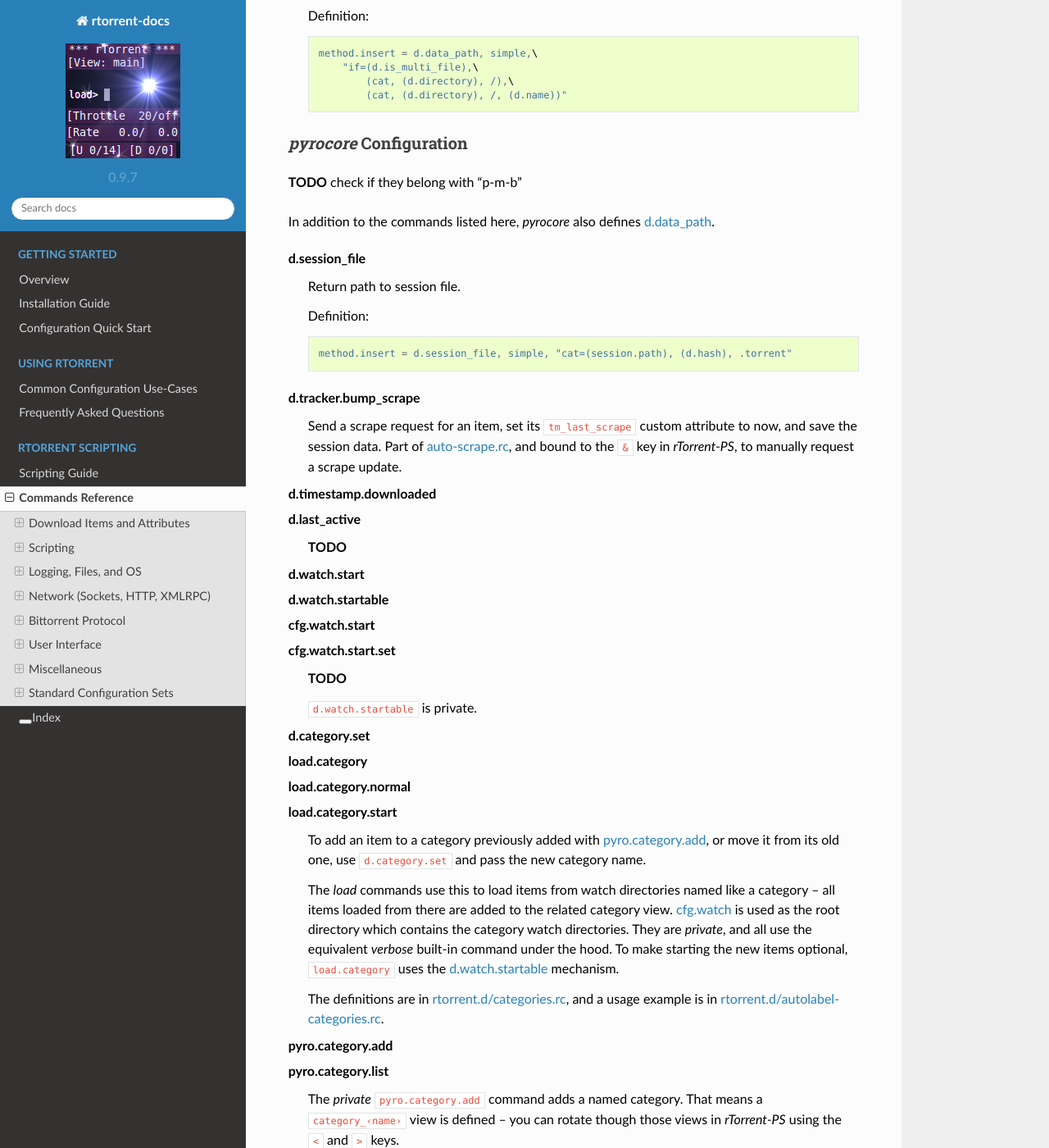
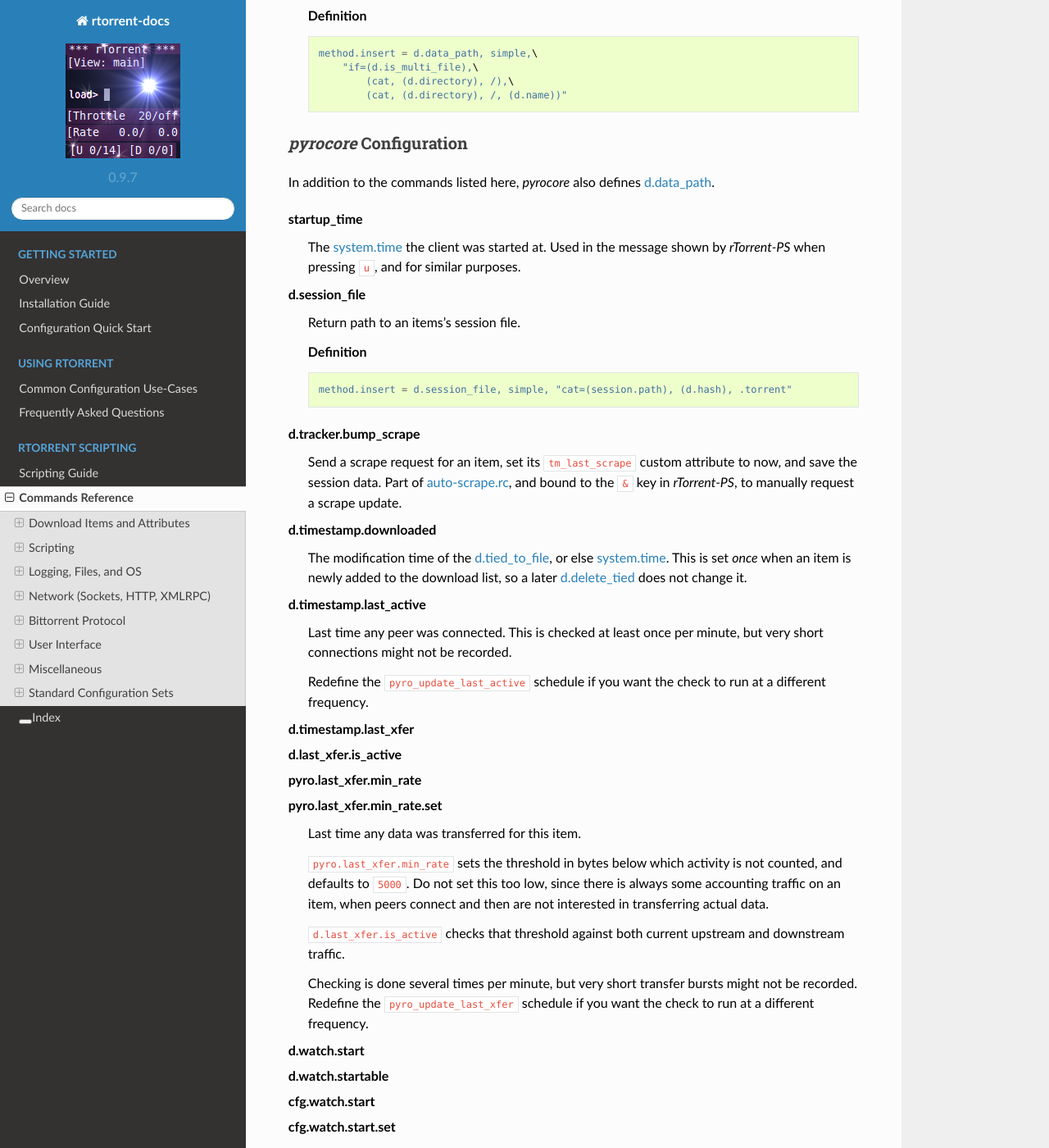
Before and after one commit to rtorrent-community/rtorrent-docs, a Sphinx documentation site: the page built from docs/cmd-ref.rst, in a window 1280 px wide and 1400 px high, scrolled down 91079 px. Shown: the whole window at 82% size. Built offline with Sphinx 7.4.7 and the Read the Docs theme 2.0.0, drawn with Linux system fonts in a browser that asks for light colours; some of the changed text lies outside the part shown.

Commit message:
add docs for some 'pyrocore' commands

```diff
--- a/docs/include-cmd-stdcfg.rst
+++ b/docs/include-cmd-stdcfg.rst
@@ -70,18 +70,22 @@ See :ref:`config-deconstructed` for a detailed tour.
 `pyrocore` Configuration
 ^^^^^^^^^^^^^^^^^^^^^^^^
 
-**TODO** check if they belong with "p-m-b"
-
 In addition to the commands listed here, `pyrocore` also defines :term:`d.data_path`.
 
 
 .. glossary::
 
+    startup_time
+
+        The :term:`system.time` the client was started at.
+        Used in the message shown by `rTorrent-PS` when pressing ``u``, and for similar purposes.
+
+
     d.session_file
 
-        Return path to session file.
+        Return path to an items's session file.
 
-        Definition:
+        .. rubric:: Definition
 
         .. code-block:: ini
 
@@ -96,9 +100,40 @@ In addition to the commands listed here, `pyrocore` also defines :term:`d.data_p
 
 
     d.timestamp.downloaded
-    d.last_active
 
-        **TODO**
+        The modification time of the :term:`d.tied_to_file`, or else :term:`system.time`.
+        This is set *once* when an item is newly added to the download list, so a later
+        :term:`d.delete_tied` does not change it.
+
+
+    d.timestamp.last_active
+
+        Last time any peer was connected. This is checked at least once per minute,
+        but very short connections might not be recorded.
+
+        Redefine the ``pyro_update_last_active`` schedule if you want the check to
+        run at a different frequency.
+
+
+    d.timestamp.last_xfer
+    d.last_xfer.is_active
+    pyro.last_xfer.min_rate
+    pyro.last_xfer.min_rate.set
+
+        Last time any data was transferred for this item.
+
+        ``pyro.last_xfer.min_rate`` sets the threshold in bytes
+        below which activity is not counted, and defaults to ``5000``.
+        Do not set this too low, since there is always some accounting traffic on an item,
+        when peers connect and then are not interested in transferring actual data.
+
+        ``d.last_xfer.is_active`` checks that threshold against both current upstream and downstream traffic.
+
+        Checking is done several times per minute,
+        but very short transfer bursts might not be recorded.
+        Redefine the ``pyro_update_last_xfer`` schedule if you want the check to
+        run at a different frequency.
+
 
     d.watch.start
     d.watch.startable
@@ -144,38 +179,29 @@ In addition to the commands listed here, `pyrocore` also defines :term:`d.data_p
         For a full example, see `rtorrent.d/autolabel-categories.rc`_.
 
 
-    d.last_xfer
-    d.last_xfer.is_active
-
-        **TODO**
-
-    quit
-
-        **TODO**
-
     cull
     purge
 
-        **TODO**
+        Convenience commands for use with the ``Ctrl-X`` prompt,
+        to call ``rtcontrol --cull`` or  ``rtcontrol --purge`` on the currently selected item.
 
-        These are *private* commands, use ``rtcontrol`` from outside the client.
+        These are *private* commands, from a shell prompt or script use ``rtcontrol`` directly.
 
-    startup_time
-
-        **TODO**
 
     tag.add
     tag.rm
     tag.show
 
-        **TODO**
+        Convenience commands for use with the ``Ctrl-X`` prompt,
+        to call ``rtcontrol --tag`` on the currently selected item.
+
+        ``tag.show`` is bound to the ``Ctrl-G`` key in `rTorrent-PS`,
+        and uses the ``tag_show`` output format to define what is printed to the console
+        (the list of tags and the item's name by default).
 
         These are *private* commands, from outside the client use ``rtcontrol`` with ``--tag``,
         and its ``tagged`` field.
 
-    pyro.logfile_path
-
-        **TODO**
 
     pyro.collapsed_view.add
     pyro.view.collapsed.toggle
@@ -227,6 +258,7 @@ and includes anything from :ref:`pyrocore-cfg`.
         Starting with `rTorrent-PS 1.1+`, this setting is detected automatically,
         thanks to :term:`system.has`.
 
+
     pyro.bin_dir
 
         A constant that should be set to the ``bin`` directory
@@ -234,3 +266,8 @@ and includes anything from :ref:`pyrocore-cfg`.
 
         Make sure you end it with a ``/``;
         if this is left empty, then the shell's path is searched.
+
+
+    pyro.logfile_path
+
+        **TODO**
```
Also changed, not shown: other parts of docs/include-cmd-stdcfg.rst (+6 -1 lines).
